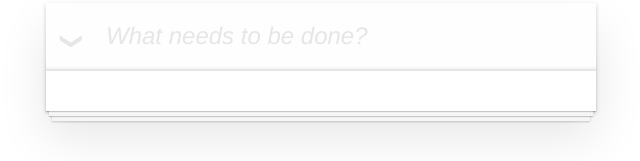
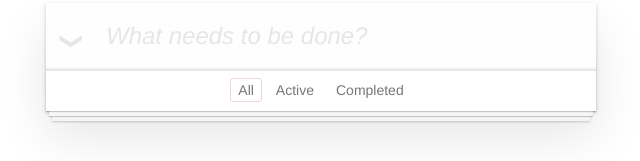
Before and after one commit to mdajgarhossain/vue-todo-app, a Vue app: page / in a window 1280 px wide. Shown: the part 127-288 px from the top of the page, without its empty margins (319-959 px from the left). Built offline with nearby package versions, Linux system fonts and the light colour scheme.

Commit message:
Filter todo list

```diff
--- a/src/App.vue
+++ b/src/App.vue
@@ -14,7 +14,7 @@
       <section class="main">
         <ul class="todo-list">
           <li
-            v-for="todo in todos"
+            v-for="todo in filterdTodos"
             v-bind:key="todo.id"
             v-bind:class="{
               completed: todo.completed,
@@ -39,7 +39,34 @@
         <label for="toggle-all">Mark all as complete</label>
         <ul class="todo-list"></ul>
       </section>
-      <footer class="footer"></footer>
+      <footer class="footer">
+        <ul class="filters">
+          <li>
+            <a
+              href="#"
+              v-on:click.prevent="visibility = 'all'"
+              :class="{ selected: visibility == 'all' }"
+              >All</a
+            >
+          </li>
+          <li>
+            <a
+              href="#"
+              v-on:click.prevent="visibility = 'active'"
+              :class="{ selected: visibility == 'active' }"
+              >Active</a
+            >
+          </li>
+          <li>
+            <a
+              href="#"
+              v-on:click.prevent="visibility = 'completed'"
+              :class="{ selected: visibility == 'completed' }"
+              >Completed</a
+            >
+          </li>
+        </ul>
+      </footer>
     </section>
   </div>
 </template>
@@ -53,19 +80,37 @@ export default {
       newTodo: "",
       todos: [],
       editedTodo: null,
+      visibility: "all",
     };
   },
   created() {
     this.todos = JSON.parse(localStorage.getItem(STORAGE_KEY) || "[]");
   },
+  computed: {
+    filterdTodos() {
+      //all, active, completed
+      if (this.visibility === "all") {
+        return this.todos;
+      } else if (this.visibility === "active") {
+        return this.todos.filter((todo) => !todo.completed);
+      } else {
+        return this.todos.filter((todo) => todo.completed);
+      }
+    },
+    saveablData() {
+      return {
+        // id: this.todos.length,
+        title: this.newTodo,
+        completed: false,
+      };
+    },
+  },
   methods: {
     addTodo() {
       console.log(this.newTodo, this.todos);
-      this.todos.push({
-        id: this.todos.length,
-        title: this.newTodo,
-        completed: false,
-      });
+      if (this.newTodo) {
+        this.todos.push(this.saveablData);
+      }
       this.newTodo = "";
       localStorage.setItem(STORAGE_KEY, JSON.stringify(this.todos));
     },
```
